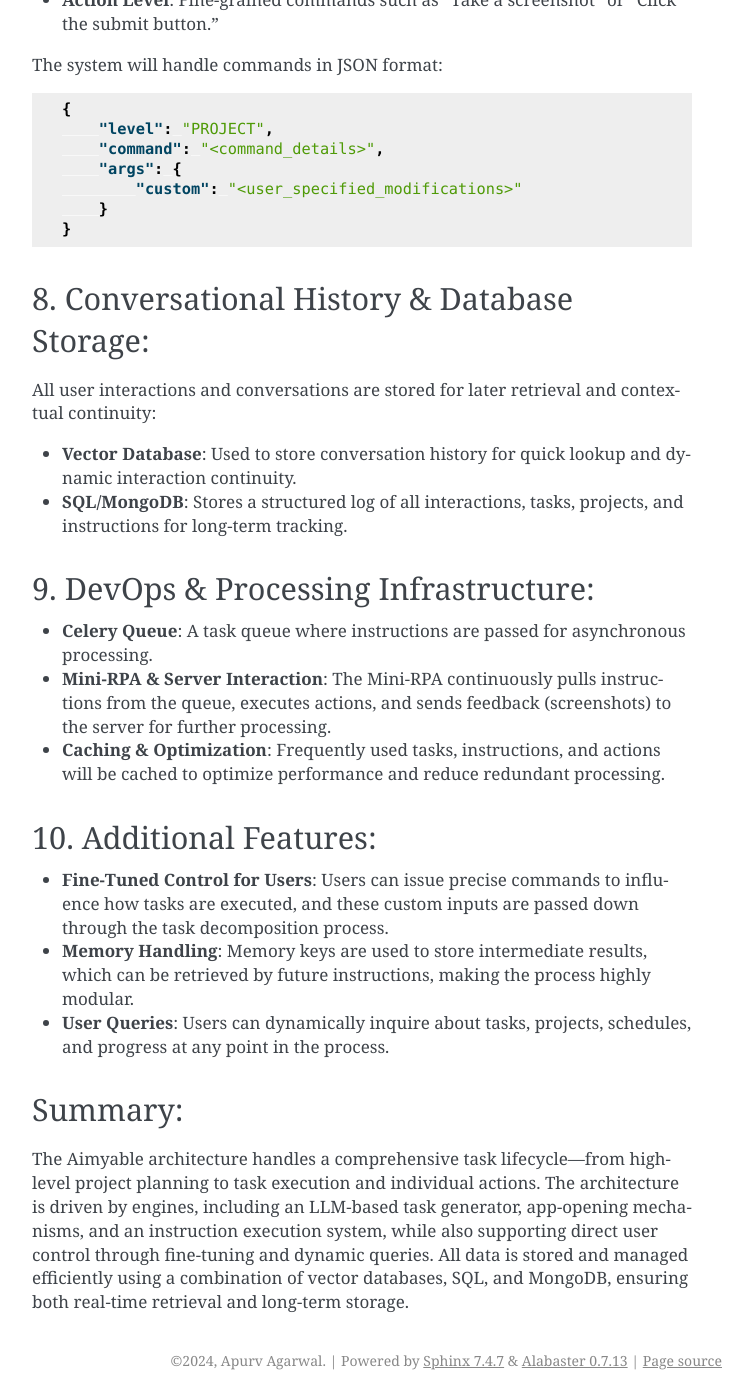
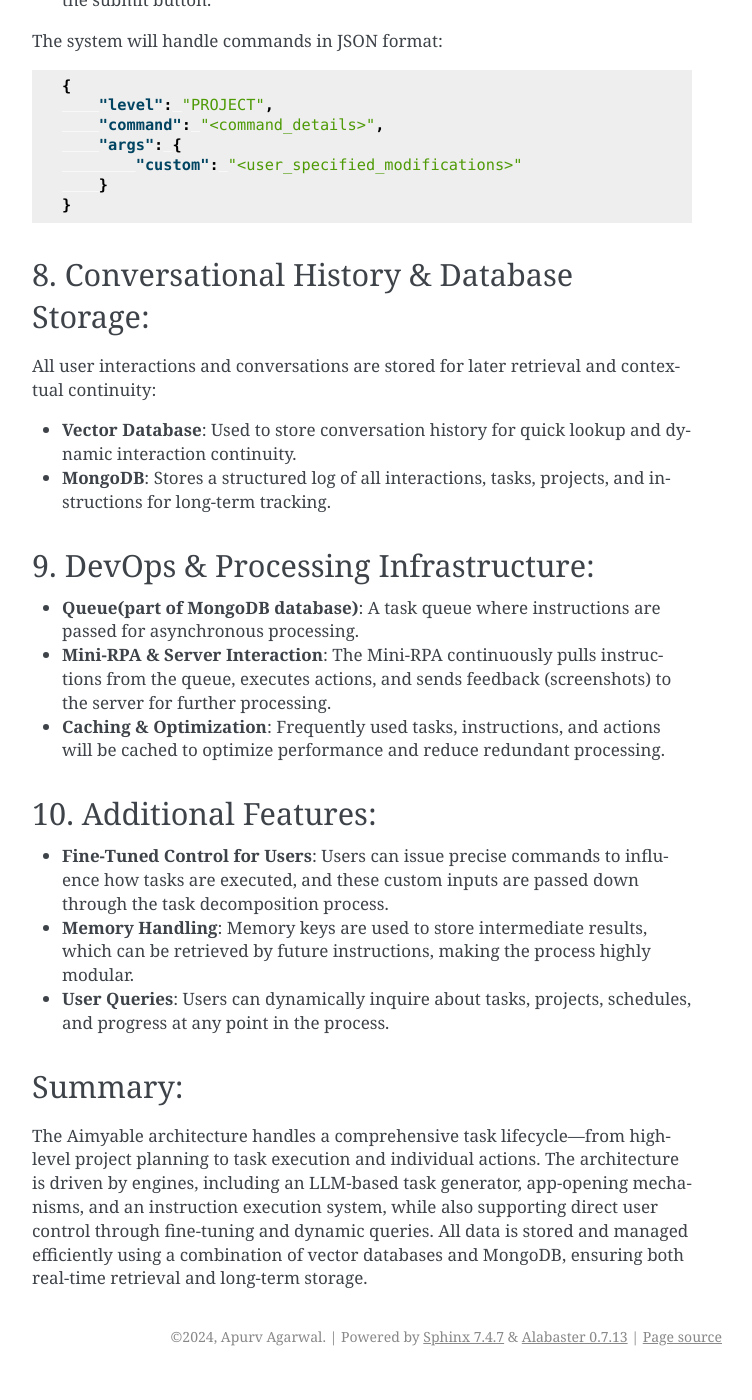
Before and after one commit to apurv101/aimyable_docs, a Sphinx documentation site: the page built from docs/architecture.md, in a window 1280 px wide and 1400 px high, scrolled down 2576 px. Shown: the whole window, without its empty margins (388-1140 px from the left). Built offline with Sphinx 7.4.7, drawn with Linux system fonts in a browser that asks for light colours; after the commit the page ends 3952 px from its top, so only the background shows below that; some of the changed text lies outside the part shown.

Commit message:
Add initial documentation

````diff
--- a/docs/architecture.md
+++ b/docs/architecture.md
@@ -20,7 +20,7 @@
 
 Projects will be stored in both:
 - **Vector Database**: To enable quick retrieval and efficient querying.
-- **SQL/MongoDB**: For structured data management and historical record-keeping.
+- **MongoDB**: For structured data management and historical record-keeping.
 
 ### 3. Task Generation (LLM-Driven):
 For each project, tasks are generated by an **LLM-based engine**. The system uses natural language processing to convert a project prompt into multiple tasks, each representing a small unit of work aimed at achieving the overall project goal.
@@ -28,7 +28,7 @@
 - Example Task: "Open Outlook, check for an email from xyz@gmail.com, create a bill in QuickBooks."
 
 Tasks are stored similarly in:
-- **SQL Database**: For task tracking and auditing.
+- **MongoDB Database**: For task tracking and auditing.
 - **Vector Database**: For quick querying and task suggestions.
 
 ### 4. Task Breakdown into Instructions:
@@ -43,7 +43,7 @@
 }
 ```
 
-Instructions are stored in both the SQL database and the vector database for future querying and historical tracking.
+Instructions are stored in both the MongoDB database and the vector database for future querying and historical tracking.
 
 ### 5. Instructions Executed via Engines:
 Instructions are executed by the following engines:
@@ -51,7 +51,7 @@
 - **App Opening Engine**: Responsible for launching desktop or web apps (e.g., Outlook, QuickBooks).
 - **Instruction Execution Engine**: Handles all task instructions using tools like YOLO, Google Vision, and LLMs to generate and execute actions.
 - **Custom Instruction Handling**: Users can fine-tune instructions during the process (e.g., "Use the top menu instead of the side menu in QuickBooks").
-- **Temporary Memory (Redis)**: Intermediate data (e.g., email content, attachments) is stored for use across instructions.
+- **Temporary Memory (MongoDB)**: Intermediate data (e.g., email content, attachments) is stored for use across instructions.
 
 ### 6. Actions & Mini-RPA:
 At the lowest level, instructions are further broken into **actions** that are executed by the **Mini-RPA** deployed on a desktop. The Mini-RPA handles:
@@ -83,10 +83,10 @@
 ### 8. Conversational History & Database Storage:
 All user interactions and conversations are stored for later retrieval and contextual continuity:
 - **Vector Database**: Used to store conversation history for quick lookup and dynamic interaction continuity.
-- **SQL/MongoDB**: Stores a structured log of all interactions, tasks, projects, and instructions for long-term tracking.
+- **MongoDB**: Stores a structured log of all interactions, tasks, projects, and instructions for long-term tracking.
 
 ### 9. DevOps & Processing Infrastructure:
-- **Celery Queue**: A task queue where instructions are passed for asynchronous processing.
+- **Queue(part of MongoDB database)**: A task queue where instructions are passed for asynchronous processing.
 - **Mini-RPA & Server Interaction**: The Mini-RPA continuously pulls instructions from the queue, executes actions, and sends feedback (screenshots) to the server for further processing.
 - **Caching & Optimization**: Frequently used tasks, instructions, and actions will be cached to optimize performance and reduce redundant processing.
 
@@ -96,4 +96,4 @@
 - **User Queries**: Users can dynamically inquire about tasks, projects, schedules, and progress at any point in the process.
 
 ### Summary:
-The Aimyable architecture handles a comprehensive task lifecycle—from high-level project planning to task execution and individual actions. The architecture is driven by engines, including an LLM-based task generator, app-opening mechanisms, and an instruction execution system, while also supporting direct user control through fine-tuning and dynamic queries. All data is stored and managed efficiently using a combination of vector databases, SQL, and MongoDB, ensuring both real-time retrieval and long-term storage.
+The Aimyable architecture handles a comprehensive task lifecycle—from high-level project planning to task execution and individual actions. The architecture is driven by engines, including an LLM-based task generator, app-opening mechanisms, and an instruction execution system, while also supporting direct user control through fine-tuning and dynamic queries. All data is stored and managed efficiently using a combination of vector databases and MongoDB, ensuring both real-time retrieval and long-term storage.
````
Also changed, not shown: docs/overview.md (+5 -5 lines).
